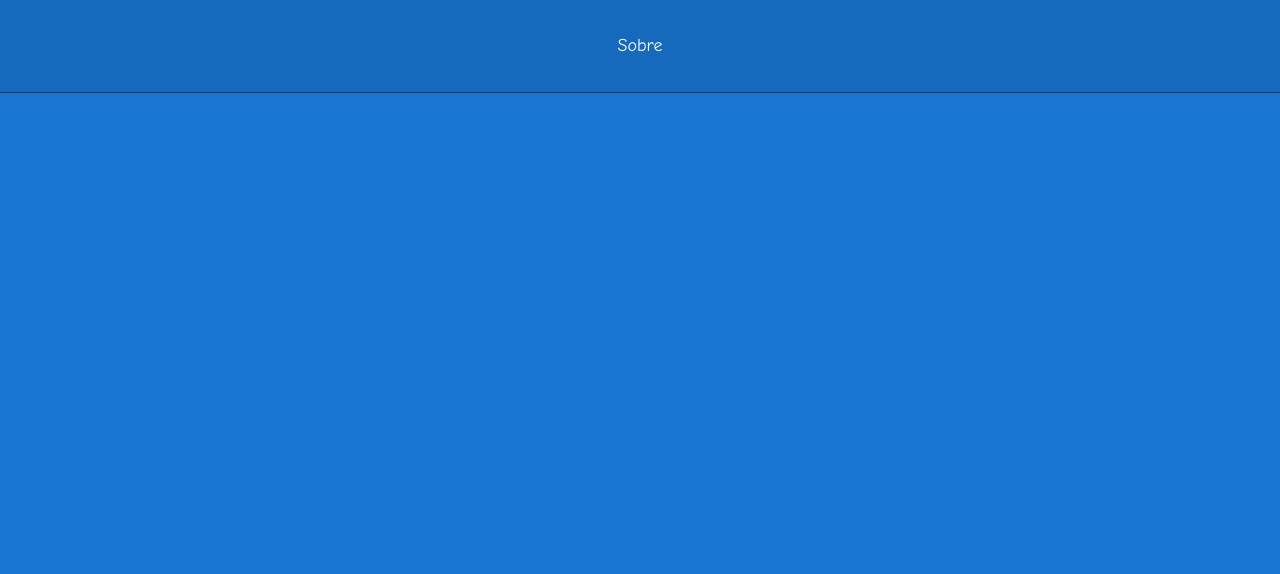
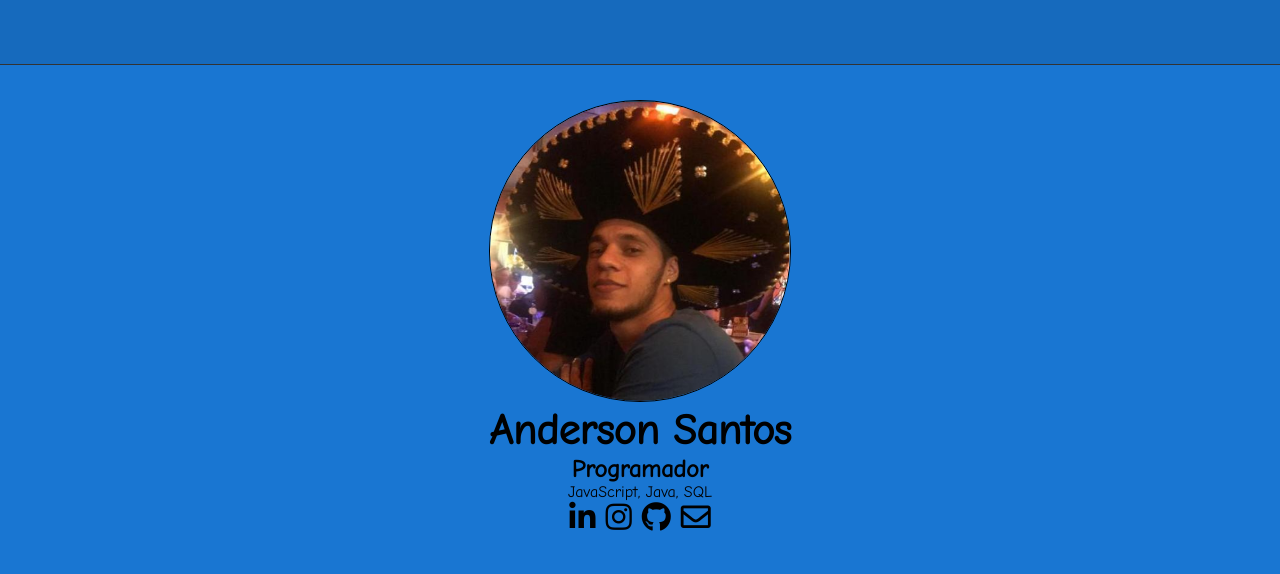
Before and after one commit to andersongns/andersongns.github.io, a plain HTML site: page index.html in a window 1280 px wide. Drawn offline with Linux system fonts and the light colour scheme.

Commit message:
feat: add img and social

```diff
--- a/css/style.css
+++ b/css/style.css
@@ -1,3 +1,6 @@
+:root{
+    --color-blue: #1976d2;
+}
 * {
     margin: 0;
     padding: 0;
@@ -6,7 +9,7 @@
 }
 
 body {
-    background: #1976d2;
+    background: var(--color-blue);
 }
 
 header {
@@ -32,3 +35,30 @@ header div a:hover {
     color: #50fa7b;
     transition: color 300ms;
 }
+#wrapper {
+    text-align: center;
+    padding: 35px 0;
+}
+
+#wrapper img {
+    border-radius: 50%;
+    height: 300px;
+    width: 300px;
+    border:  solid 1px ;
+}
+
+#wrapper h1 {
+    font-size: 42px;
+}
+
+#wrapper h2 {
+    font-size: 24px;
+}
+
+#wrapper #social {
+    font-size: 30px;
+}
+
+#social a {
+    color: black;
+}
--- a/index.html
+++ b/index.html
@@ -1,18 +1,32 @@
 <!DOCTYPE html>
-<!-- TODO: verificar lang possiveis para o html -->
-<html lang="pt-br">
+<html lang="pt">
 <head>
     <meta charset="UTF-8">
     <meta name="viewport" content="width=device-width, initial-scale=1.0">
     <title>Anderson Santos</title>
     <link rel="stylesheet" href="./css/style.css">
     <link href="https://fonts.googleapis.com/css2?family=Comic+Neue&display=swap" rel="stylesheet">
+    <link rel="stylesheet" href="https://cdnjs.cloudflare.com/ajax/libs/font-awesome/5.13.0/css/all.min.css">
 </head>
 <body>
     <header>
         <div>
-            <a href="https://google.com">Sobre</a>
+            <!-- <a href="https://google.com" target="_blank">Sobre</a> -->
         </div>
     </header>
+    <main>
+        <div id="wrapper">
+            <img src="images/anderson_santos.png" alt="foto de perfil anderson santos" />
+            <h1>Anderson Santos</h1>
+            <h2>Programador</h2>
+            <p>JavaScript, Java, SQL</p>
+            <span id="social">
+                <a href="#"><i class="fab fa-linkedin-in"></i></a>
+                <a href="https://www.instagram.com/andersongns_"><i class="fab fa-instagram"></i></a>
+                <a href="https://github.com/andersongns"><i class="fab fa-github"></i></a>
+                <a href="https://www.linkedin.com/in/andersongns/"><i class="far fa-envelope"></i></a>
+            </span>
+        </div>
+    </main>
 </body>
 </html>
```
